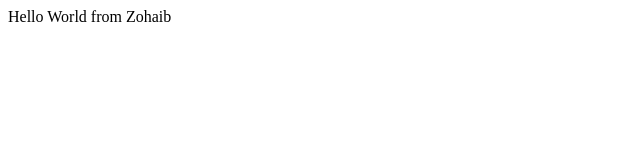
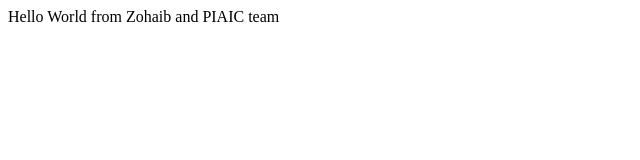
Before and after one commit to Zohaib25/bootcamp2020, a plain HTML site: page index.html in a window 1280 px wide. Shown: the whole page, without its empty margins (0-640 px from the left). Drawn offline with Linux system fonts and the light colour scheme.

Commit message:
added new name in the index.html

```diff
--- a/index.html
+++ b/index.html
@@ -5,7 +5,7 @@
 </head>
 <body>
     <div>
-        Hello World from Zohaib
+        Hello World from Zohaib and PIAIC team
     </div>
 </body>
 </html>
```
